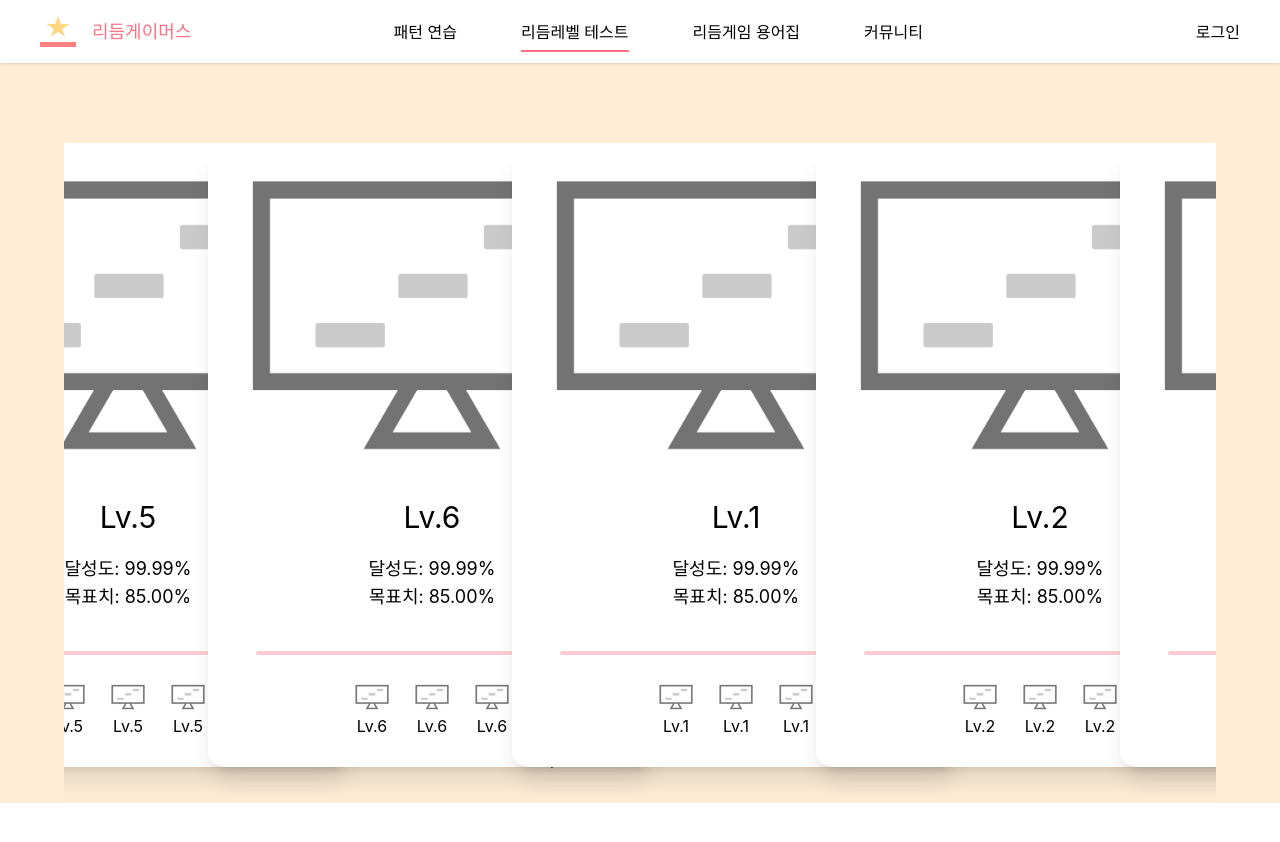
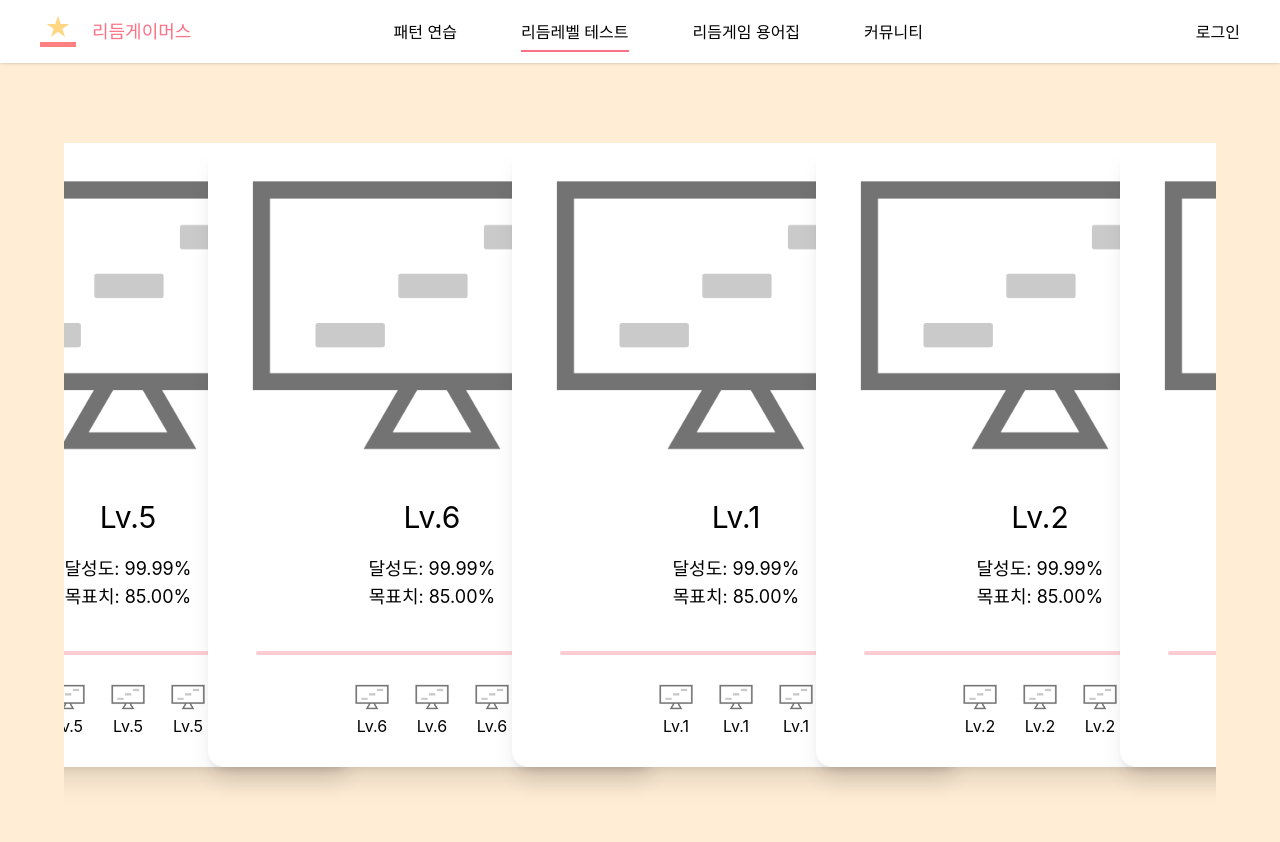
Before and after one commit to rhythm-gamers/rg-front, a Next.js app: page /level_tests in a window 1280 px wide. Shown: the top 842 px of the page. Before the commit the page ends 803 px from the top, so only its background shows below. Built offline with nearby package versions, Linux system fonts and the light colour scheme; a web font is replaced by a local one.

Commit message:
Design: FullScreenSection을 main태그로도 사용가능하도록 수정

```diff
--- a/src/app/level_tests/page.tsx
+++ b/src/app/level_tests/page.tsx
@@ -1,11 +1,12 @@
 import LevelCards from "@/components/level_tests/organisms/LevelCards/LevelCards";
+import FullScreenSection from "@/components/public/atoms/FullScreenSection/FullScreenSection";
 import { MdArrowBackIos, MdArrowForwardIos } from "react-icons/md";
 import { TbHandClick } from "react-icons/tb";
 
 const RhythmLevelTests = () => {
   return (
-    <main className="flex flex-col items-center w-full h-[calc(100vh-3.75rem)] bg-orange-100">
-      <div className="flex w-full h-full justify-evenly items-center relative">
+    <FullScreenSection direction="col" className="bg-orange-100" asMainTag>
+      <div className="flex w-full h-full justify-evenly items-center">
         <LevelCards />
         <div className="flex flex-col items-center gap-3 absolute bottom-8 mx-auto text-rose-400">
           <div className="flex justify-between w-[35rem]">
@@ -25,7 +26,7 @@ const RhythmLevelTests = () => {
           <p className="text-black">Tip: 방향키로도 이동 가능해요.</p>
         </div>
       </div>
-    </main>
+    </FullScreenSection>
   );
 };
 
--- a/src/components/public/atoms/FullScreenSection/FullScreenSection.tsx
+++ b/src/components/public/atoms/FullScreenSection/FullScreenSection.tsx
@@ -1,24 +1,38 @@
 import { ReactNode } from "react";
 
-interface IFullSizeSection {
+interface IFullScreenSection {
   children: ReactNode;
   direction: "row" | "col";
   className?: string;
+  asMainTag?: boolean;
 }
 
 const FullScreenSection = ({
   children,
   className,
   direction,
-}: IFullSizeSection) => {
+  asMainTag,
+}: IFullScreenSection) => {
   return (
+    <>
+      {asMainTag ? (
+        <main
+          className={`flex w-full min-h-[calc(100vh-3.75rem)] ${
+            direction === "col" && "flex-col"
+          } ${className}`}
+        >
+          {children}
+        </main>
+      ) : (
         <section
-      className={`flex w-screen h-screen ${
+          className={`flex w-full min-h-[calc(100vh-3.75rem)] ${
             direction === "col" && "flex-col"
           } ${className}`}
         >
           {children}
         </section>
+      )}
+    </>
   );
 };
 
```
Lines whose indentation alone changed are shown as unchanged.
